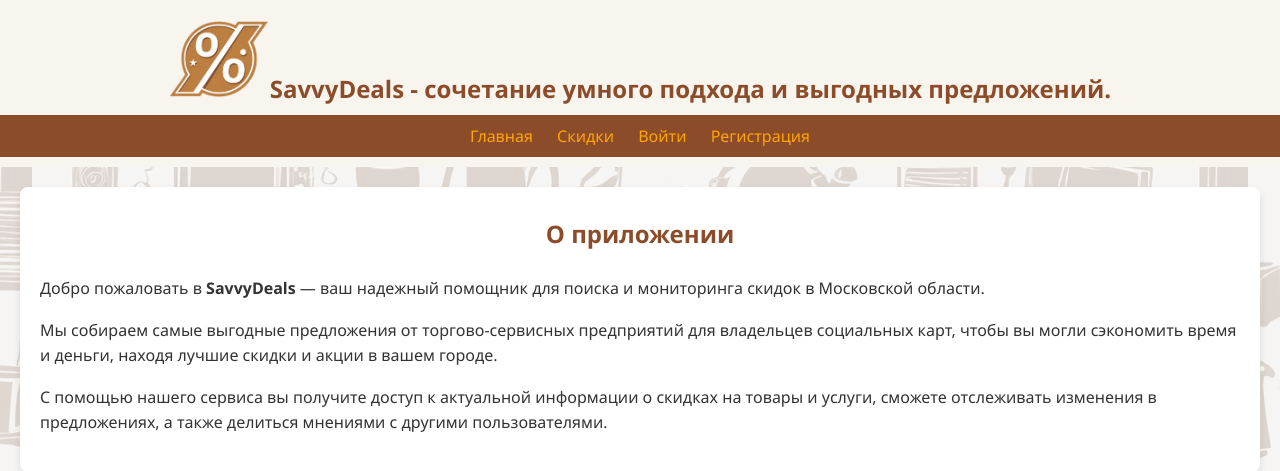
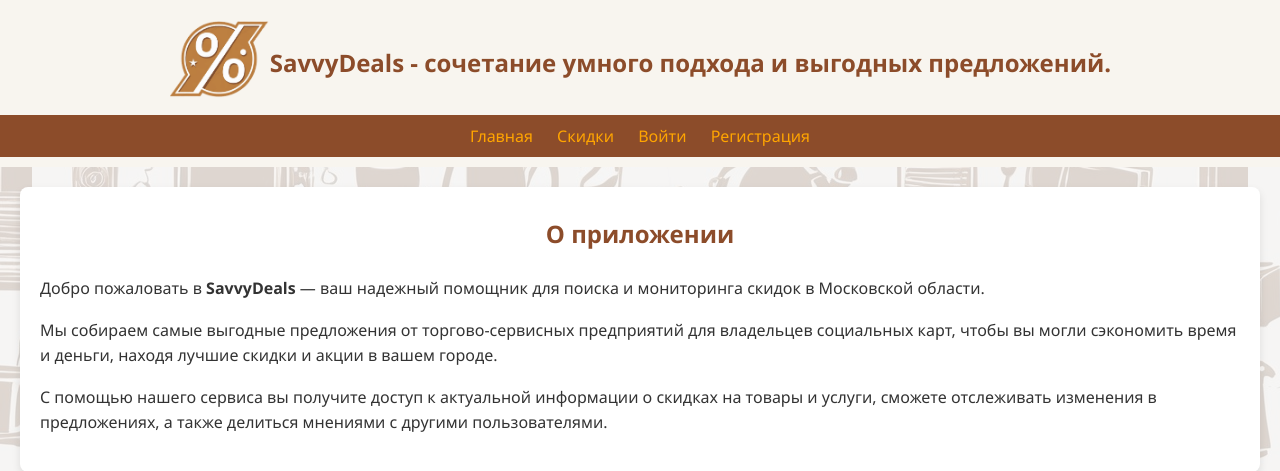
Before and after one commit to Freserius/SavvyDeals, a Flask app: page / in a window 1280 px wide. Shown: the top 471 px of the page. Run offline with Flask 3, Linux system fonts and the light colour scheme.

Commit message:
Changed styles for header

```diff
--- a/static/css/styles.css
+++ b/static/css/styles.css
@@ -118,7 +118,7 @@
   width: 100%;
 }
 img{
-  max-width: 8%;
+  max-width: 100%;
 }
 nav {
   display: flex; /* Включаем Flexbox для навигации */
@@ -273,8 +273,16 @@
   text-align: center;
   color: #333;
 }
-
+h1 a{
+  min-width: 60px;
+  width: 8%;
+}
 header h1 {
+  display: flex;
+  justify-content: center;
+  align-items: center;
+  flex-wrap: wrap;
+  text-align: center;
   font-size: 1.5rem;
 }
 
```
